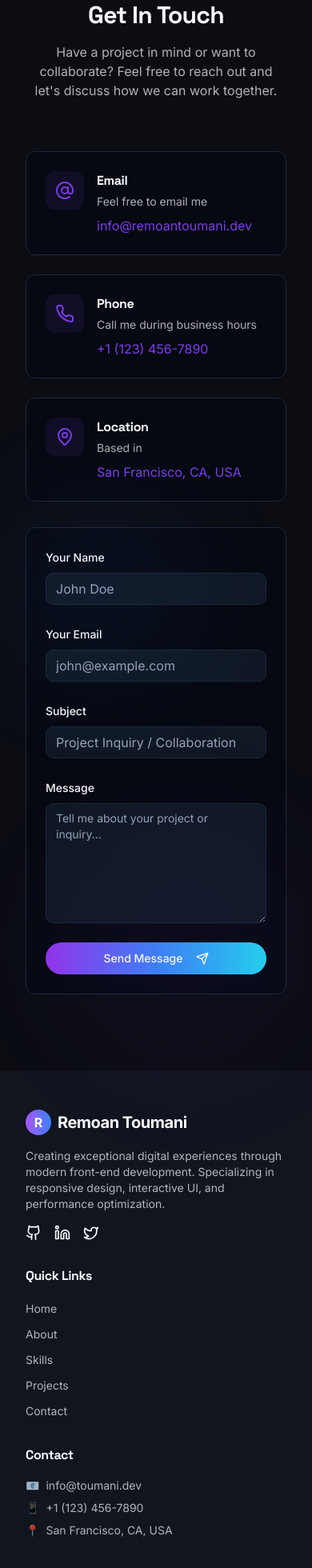
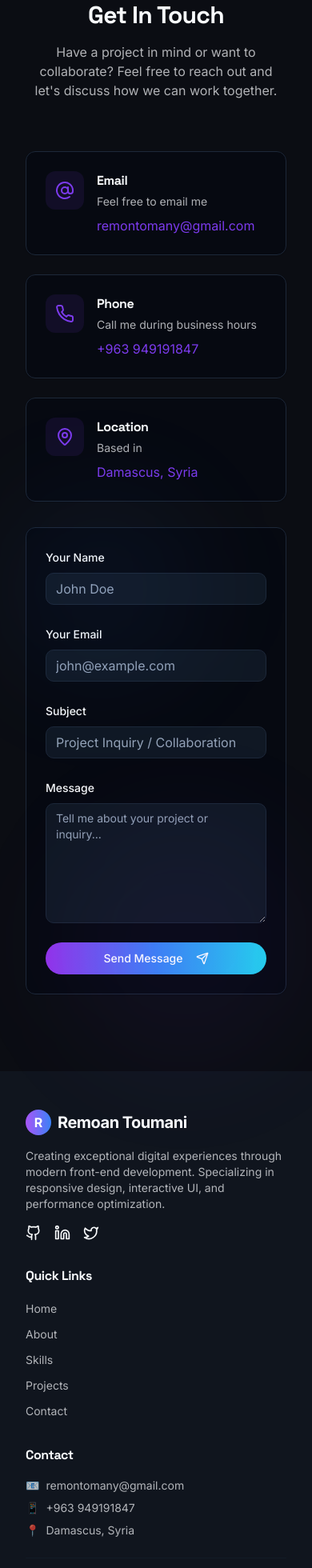
Before and after one commit to Remoan-Git/toumani-particles-portal, a React (Vite) app: page / in a window 390 px wide. Shown: the part 7060-9020 px from the top of the page at 80% size. Built offline with nearby package versions, Linux system fonts and the light colour scheme.

Commit message:
Update contact information
Update email, phone, and location in the footer and contact section.

```diff
--- a/src/components/ContactSection.tsx
+++ b/src/components/ContactSection.tsx
@@ -1,3 +1,4 @@
+
 import { Button } from "@/components/ui/button";
 import { Input } from "@/components/ui/input";
 import { Textarea } from "@/components/ui/textarea";
@@ -35,8 +36,8 @@ export default function ContactSection() {
                 <div>
                   <h4 className="font-bold mb-1">Email</h4>
                   <p className="text-foreground/70 text-sm mb-2">Feel free to email me</p>
-                  <a href="mailto:info@remoantoumani.dev" className="text-primary hover:underline">
-                    info@remoantoumani.dev
+                  <a href="mailto:remontomany@gmail.com" className="text-primary hover:underline">
+                    remontomany@gmail.com
                   </a>
                 </div>
               </div>
@@ -51,8 +52,8 @@ export default function ContactSection() {
                 <div>
                   <h4 className="font-bold mb-1">Phone</h4>
                   <p className="text-foreground/70 text-sm mb-2">Call me during business hours</p>
-                  <a href="tel:+11234567890" className="text-primary hover:underline">
-                    +1 (123) 456-7890
+                  <a href="tel:+963949191847" className="text-primary hover:underline">
+                    +963 949191847
                   </a>
                 </div>
               </div>
@@ -67,7 +68,7 @@ export default function ContactSection() {
                 <div>
                   <h4 className="font-bold mb-1">Location</h4>
                   <p className="text-foreground/70 text-sm mb-2">Based in</p>
-                  <span className="text-primary">San Francisco, CA, USA</span>
+                  <span className="text-primary">Damascus, Syria</span>
                 </div>
               </div>
             </Card>
--- a/src/components/Footer.tsx
+++ b/src/components/Footer.tsx
@@ -1,3 +1,4 @@
+
 import { Github, Linkedin, Twitter } from "lucide-react";
 import { Separator } from "@/components/ui/separator";
 
@@ -61,19 +62,19 @@ export default function Footer() {
             <ul className="space-y-2">
               <li className="flex items-start text-sm text-foreground/70">
                 <span className="mr-2">📧</span>
-                <a href="mailto:info@toumani.dev" className="hover:text-primary transition-colors">
-                  info@toumani.dev
+                <a href="mailto:remontomany@gmail.com" className="hover:text-primary transition-colors">
+                  remontomany@gmail.com
                 </a>
               </li>
               <li className="flex items-start text-sm text-foreground/70">
                 <span className="mr-2">📱</span>
-                <a href="tel:+11234567890" className="hover:text-primary transition-colors">
-                  +1 (123) 456-7890
+                <a href="tel:+963949191847" className="hover:text-primary transition-colors">
+                  +963 949191847
                 </a>
               </li>
               <li className="flex items-start text-sm text-foreground/70">
                 <span className="mr-2">📍</span>
-                <span>San Francisco, CA, USA</span>
+                <span>Damascus, Syria</span>
               </li>
             </ul>
           </div>
```
